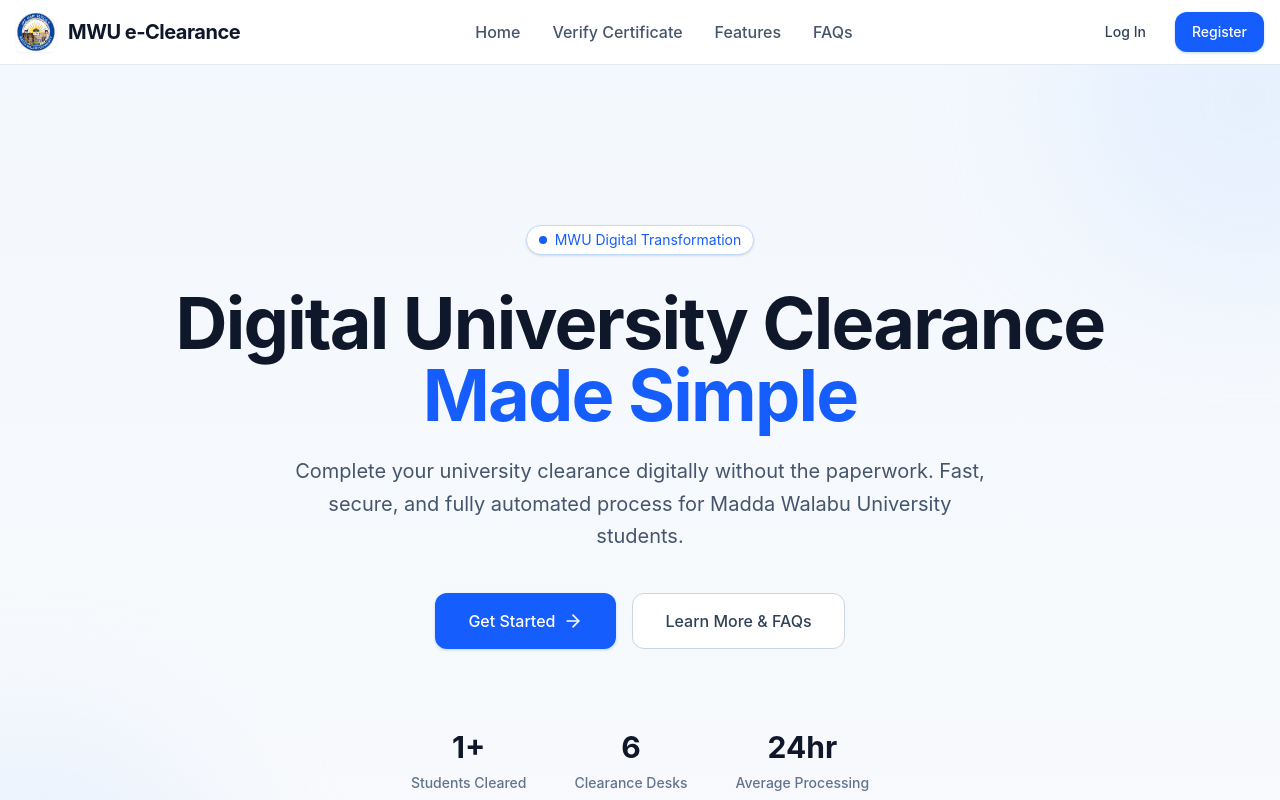
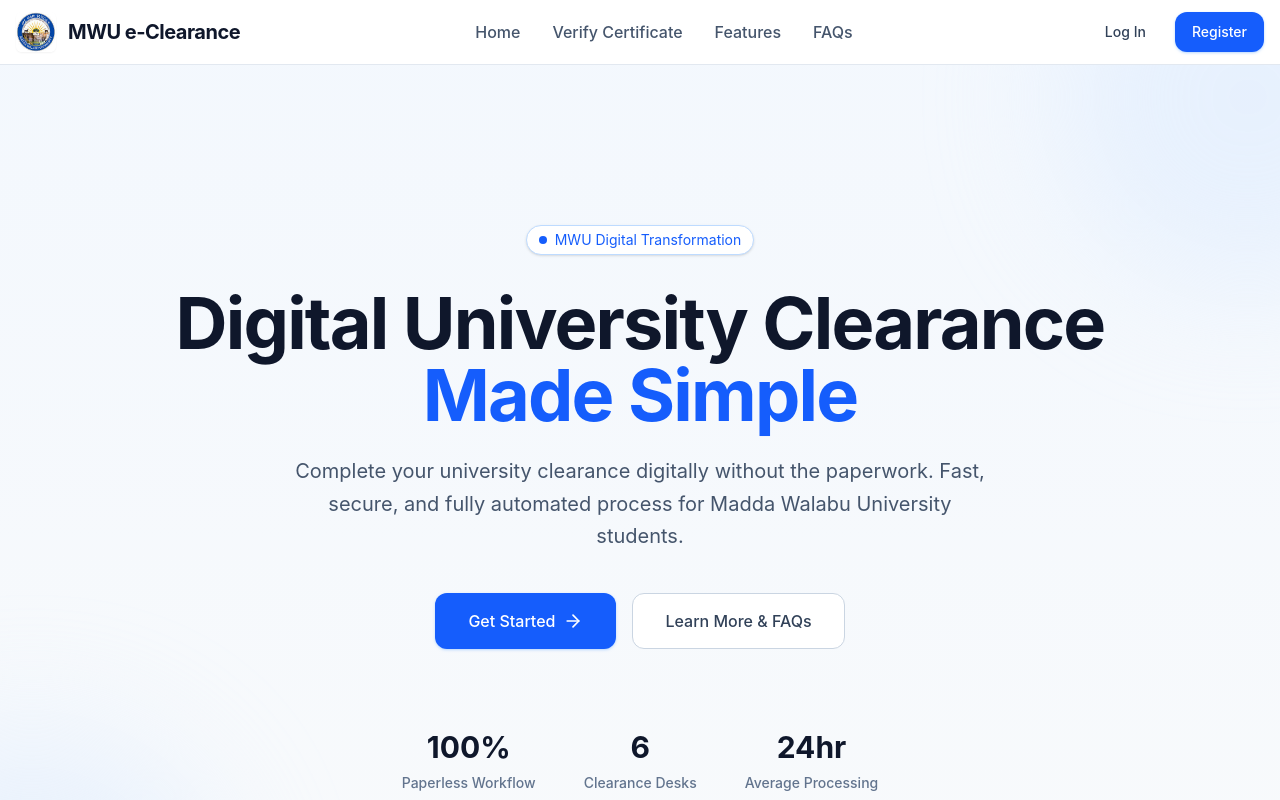
Before and after one commit to abdisa38/mwuu-cms-web-based, a React (Vite) app in the folder frontend/: page / in a window 1280 px wide. Shown: the top 800 px of the page. Built offline with nearby package versions, Linux system fonts and the light colour scheme; no server answers.

Commit message:
Landing: Replace student cleared count with 100% Paperless Workflow metric

```diff
--- a/frontend/src/app/pages/LandingPage.tsx
+++ b/frontend/src/app/pages/LandingPage.tsx
@@ -57,15 +57,15 @@
 
           <div className="mt-20 flex flex-wrap justify-center gap-x-12 gap-y-8 text-slate-500">
             <div className="flex flex-col items-center gap-2">
-              <span className="text-3xl font-bold text-slate-900">{stats.studentsCleared}</span>
-              <span className="text-sm font-medium">Students Cleared</span>
+              <span className="text-3xl font-bold text-slate-900">100%</span>
+              <span className="text-sm font-medium">Paperless Workflow</span>
             </div>
             <div className="flex flex-col items-center gap-2">
-              <span className="text-3xl font-bold text-slate-900">{stats.departmentsCount}</span>
+              <span className="text-3xl font-bold text-slate-900">{stats.departmentsCount || "6"}</span>
               <span className="text-sm font-medium">Clearance Desks</span>
             </div>
             <div className="flex flex-col items-center gap-2">
-              <span className="text-3xl font-bold text-slate-900">{stats.averageApprovalTime}</span>
+              <span className="text-3xl font-bold text-slate-900">{stats.averageApprovalTime || "24hr"}</span>
               <span className="text-sm font-medium">Average Processing</span>
             </div>
           </div>
```
